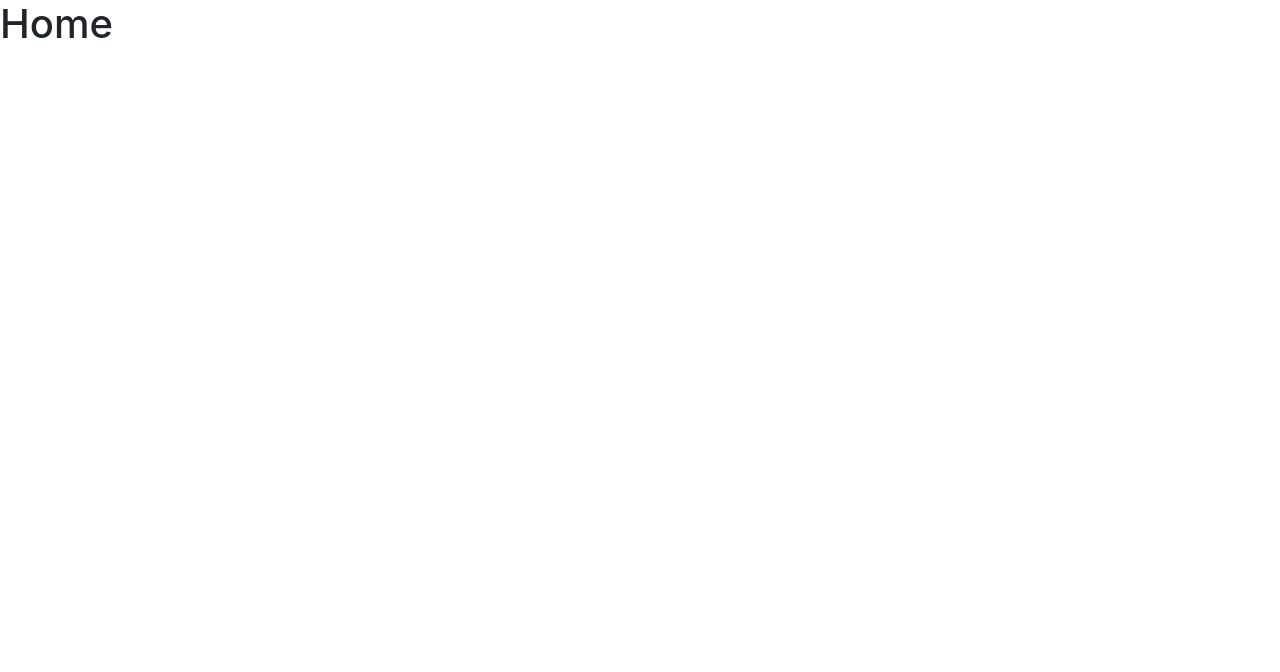
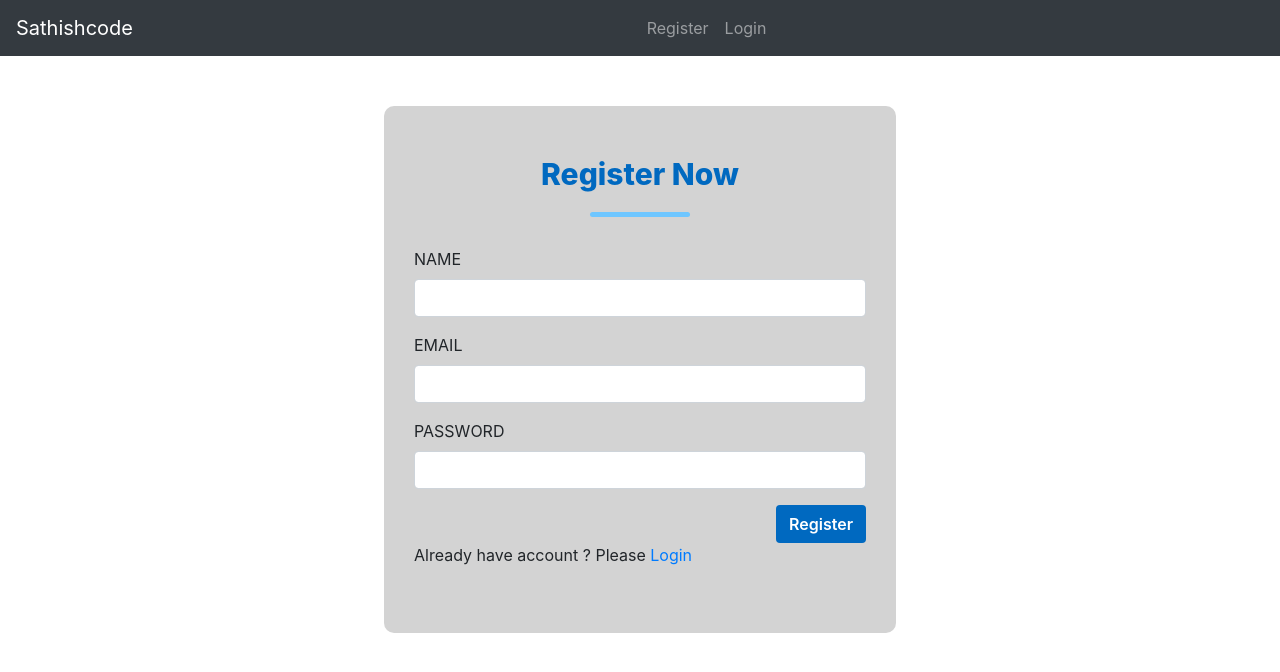
Before and after one commit to sathish19961412/react-reg, a React (Create React App) app: page / in a window 1280 px wide. Shown: the top 672 px of the page. Built offline with nearby package versions, Linux system fonts and the light colour scheme.

Commit message:
Completed to the reactjs and register and login with firebase backend

```diff
--- a/public/index.html
+++ b/public/index.html
@@ -25,7 +25,7 @@
       Learn how to configure a non-root public URL by running `npm run build`.
     -->
     <link rel="stylesheet" href="https://cdn.jsdelivr.net/npm/bootstrap@4.5.3/dist/css/bootstrap.min.css" integrity="sha384-TX8t27EcRE3e/ihU7zmQxVncDAy5uIKz4rEkgIXeMed4M0jlfIDPvg6uqKI2xXr2" crossorigin="anonymous">
-    <title>React App</title>
+    <title>Register and Login App with Firebase Backend</title>
   </head>
   <body>
     <noscript>You need to enable JavaScript to run this app.</noscript>
--- a/src/App.js
+++ b/src/App.js
@@ -12,7 +12,7 @@
              <Route path="/register" element={<RegisterPage/>} />
              <Route path="/login" element={<LoginPage/>} />
              <Route path="/dashboard" element={<DashboardPage/>} />
-             <Route path="/" element={<h1>Home</h1>} />
+             <Route path="/" element={<RegisterPage/>} />
          </Routes>
        </BrowserRouter>
     </div>
--- a/src/components/Navbar.js
+++ b/src/components/Navbar.js
@@ -0,0 +1,22 @@
+import {Link} from 'react-router-dom'
+import {isAuthenticated} from '../services/Auth'
+
+export default function NavBar(props){
+    return(
+        <nav className="navbar navbar-expand-md navbar-dark bg-dark">
+            <a className="navbar-brand" href="#">Sathishcode</a>
+            <button className="navbar-toggler" type="button" data-toggle="collapse" data-target="#navbarsExampleDefault" aria-controls="navbarsExampleDefault" aria-expanded="false" aria-label="Toggle navigation">
+            <span className="navbar-toggler-icon"></span>
+            </button>
+            <div className="collapse navbar-collapse" id="navbarsExampleDefault">
+                <ul className="navbar-nav mx-auto"  >
+
+                    {!isAuthenticated()?<li className="nav-item"><Link className="nav-link" to="/register" >Register</Link></li>:null}
+                    {!isAuthenticated()?<li className="nav-item"><Link className="nav-link" to="/login">Login</Link></li>:null}
+                    {isAuthenticated()?<li className="nav-item"><Link className="nav-link" to="/dashboard">Dashboard</Link></li>:null}
+                    {isAuthenticated()?<li><a className="nav-link"  onClick={props.logoutUser} style={{cursor:"pointer"}} >Logout</a></li>:null}
+                </ul>
+            </div>
+        </nav>
+    )
+}
--- a/src/pages/Dashboard.js
+++ b/src/pages/Dashboard.js
@@ -1,6 +1,11 @@
-import { useEffect, useState } from "react"
+import {useEffect, useState } from "react"
 import { UserDetailsApi } from "../services/Api"
+import NavBar from "../components/NavBar"
+import { logout,isAuthenticated} from "../services/Auth"
+import { useNavigate,Navigate } from "react-router-dom"
 export default function DashboardPage(){
+
+    const navigation =useNavigate();
 
     const [user,setUser]=useState({
         name:"",
@@ -9,7 +14,9 @@
     })
 
     useEffect(()=>{
+        if(isAuthenticated()){
             UserDetailsApi().then((response)=>{
+                console.log(response);
                 setUser({
                     name:response.data.users[0].displayName,
                     email:response.data.users[0].email,
@@ -17,8 +24,22 @@
                 })
 
             })
+        }
     },[])
+
+    const logoutUser=()=>{
+        logout();
+        navigation('/login')
+    }
+
+    if(!isAuthenticated()){
+
+        //Redirect to the Dashboard Page
+        return <Navigate to="/login" />
+      }
     return(
+        <div>
+            <NavBar logoutUser={logoutUser}/>
             <main role="main" className="container mt-5">
                 <div className="container">
                     <div className="row">
@@ -36,8 +57,9 @@
                             </div>
                         </div>
                     </div>
-
                 </div>
             </main>
+        </div>
+
     )
 }
--- a/src/pages/LoginPage.js
+++ b/src/pages/LoginPage.js
@@ -4,6 +4,7 @@
 import {storeUserData} from '../services/Storage';
 import { isAuthenticated } from '../services/Auth';
 import {Link, Navigate} from 'react-router-dom';
+import NavBar from '../components/NavBar';
 export default function LoginPage(){
 
     //inital State Fields False
@@ -71,6 +72,8 @@
  }
 
     return(
+        <div>
+            <NavBar/>
             <section className="login-block">
                 <div className="container">
                     <div className="row ">
@@ -120,5 +123,7 @@
                     </div>
                 </div>
             </section>
+        </div>
+
     )
 }
--- a/src/pages/RegisterPage.js
+++ b/src/pages/RegisterPage.js
@@ -3,6 +3,7 @@
 import { RegisterApi } from '../services/Api';
 import { storeUserData } from '../services/Storage';
 import { isAuthenticated } from '../services/Auth';
+import NavBar from '../components/NavBar';
 import {Link, Navigate} from 'react-router-dom';
 
 export default function RegisterPage(){
@@ -80,7 +81,8 @@
     }
 
     return(
-        <>
+        <div>
+            <NavBar/>
             <section className="register-block">
                 <div className="container">
                     <div className="row ">
@@ -149,6 +151,8 @@
                     </div>
                 </div>
             </section>
-      </>
+        </div>
+
+
     )
 }
--- a/src/services/Auth.js
+++ b/src/services/Auth.js
@@ -1,5 +1,9 @@
-import { getUserData } from "./Storage"
+import { getUserData, removeUserData } from "./Storage"
 
 export const isAuthenticated=()=>{
     return getUserData()!=null?true:false;
 }
+
+export const logout=()=>{
+    removeUserData();
+}
--- a/src/services/Storage.js
+++ b/src/services/Storage.js
@@ -8,3 +8,9 @@
 export const getUserData=()=>{
     return localStorage.getItem('idToken');
 }
+
+//Remove IDToken in Localstorage
+
+export const removeUserData=()=>{
+    localStorage.removeItem('idToken')
+}
```
Lines whose indentation alone changed are shown as unchanged.
